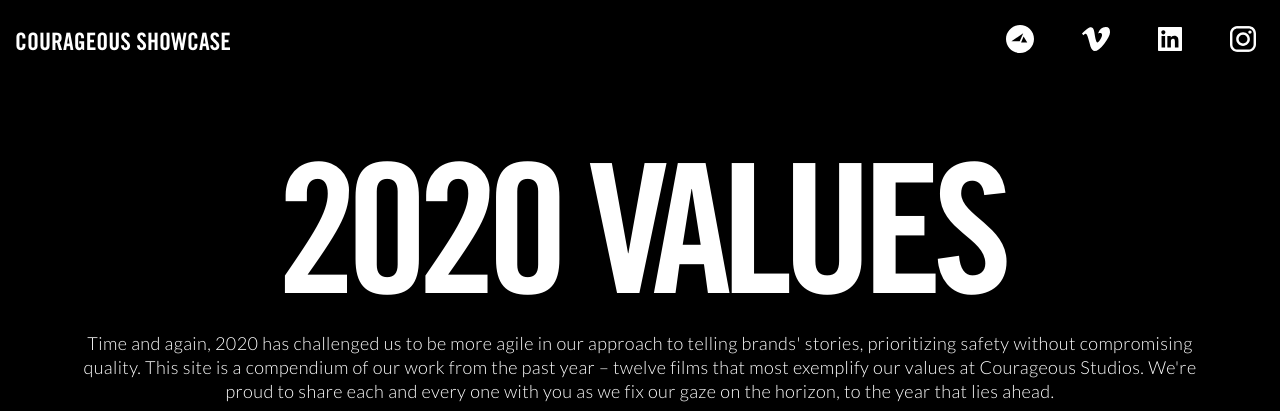
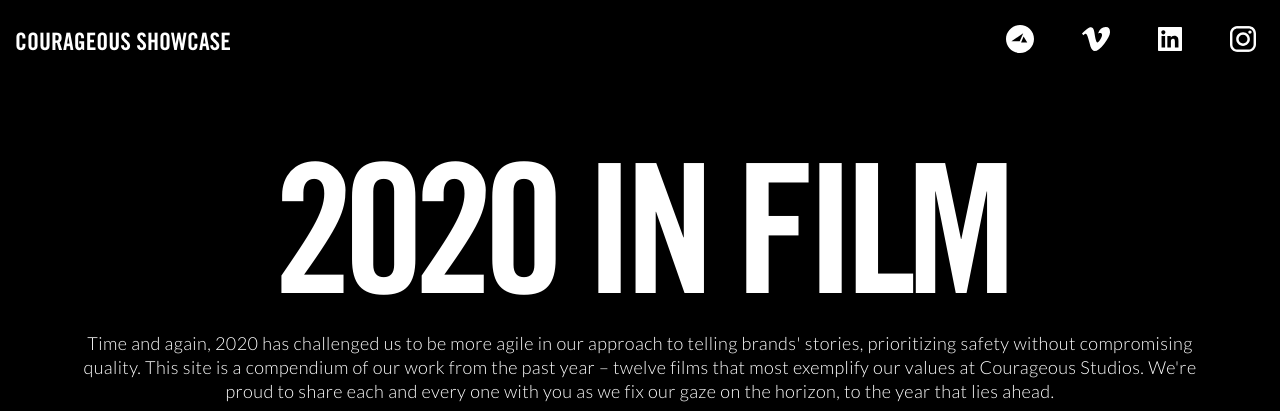
Before and after one commit to imanipaul/courageous-showcase-copy, a React (Create React App) app: page / in a window 1280 px wide. Shown: the top 411 px of the page. Built offline with nearby package versions, Linux system fonts and the light colour scheme; the HTML template or start-up script is replaced by a standard one.

Commit message:
Update title

```diff
--- a/src/Components/Homepage.js
+++ b/src/Components/Homepage.js
@@ -10,7 +10,7 @@
         <title>Courageous Showcase</title>
       </Helmet>
       <div className="header">
-        <h1>2020 Values</h1>
+        <h1>2020 in film</h1>
         <p>
           Time and again, 2020 has challenged us to be more agile in our
           approach to telling brands' stories, prioritizing safety without
```
Also changed, not shown: 1 other file (tests, documents, lock files or other folders).
